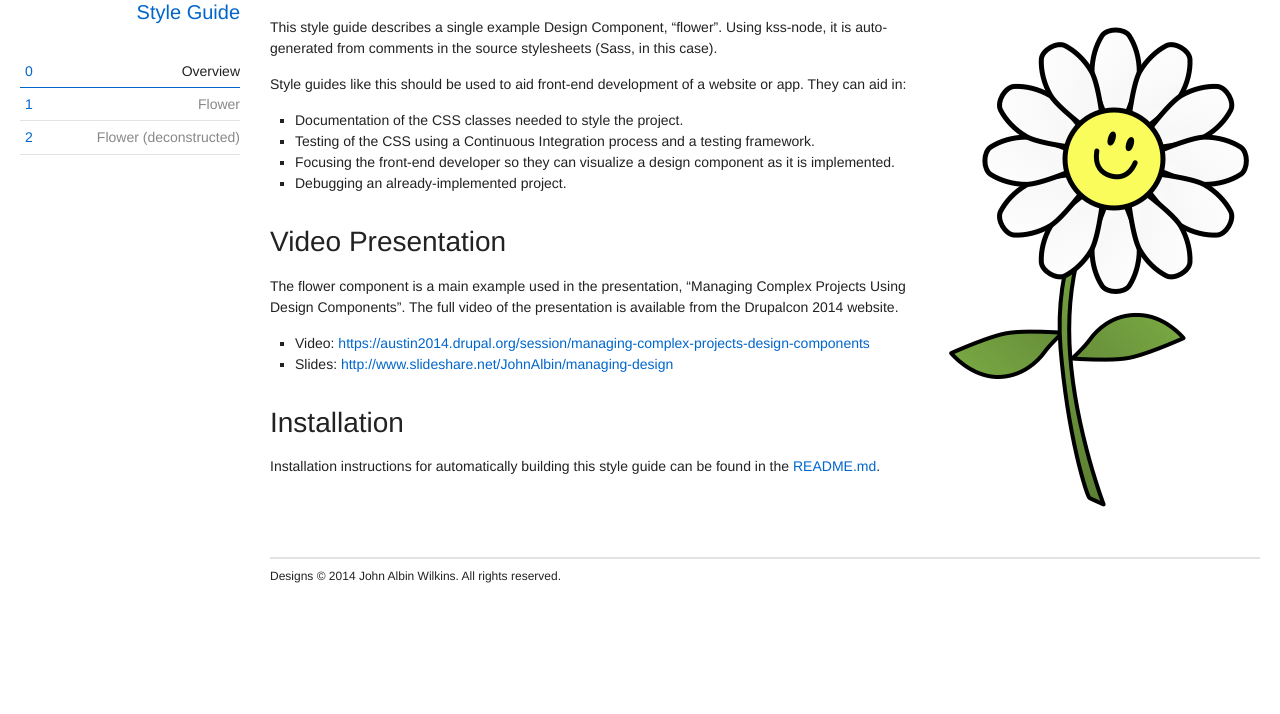
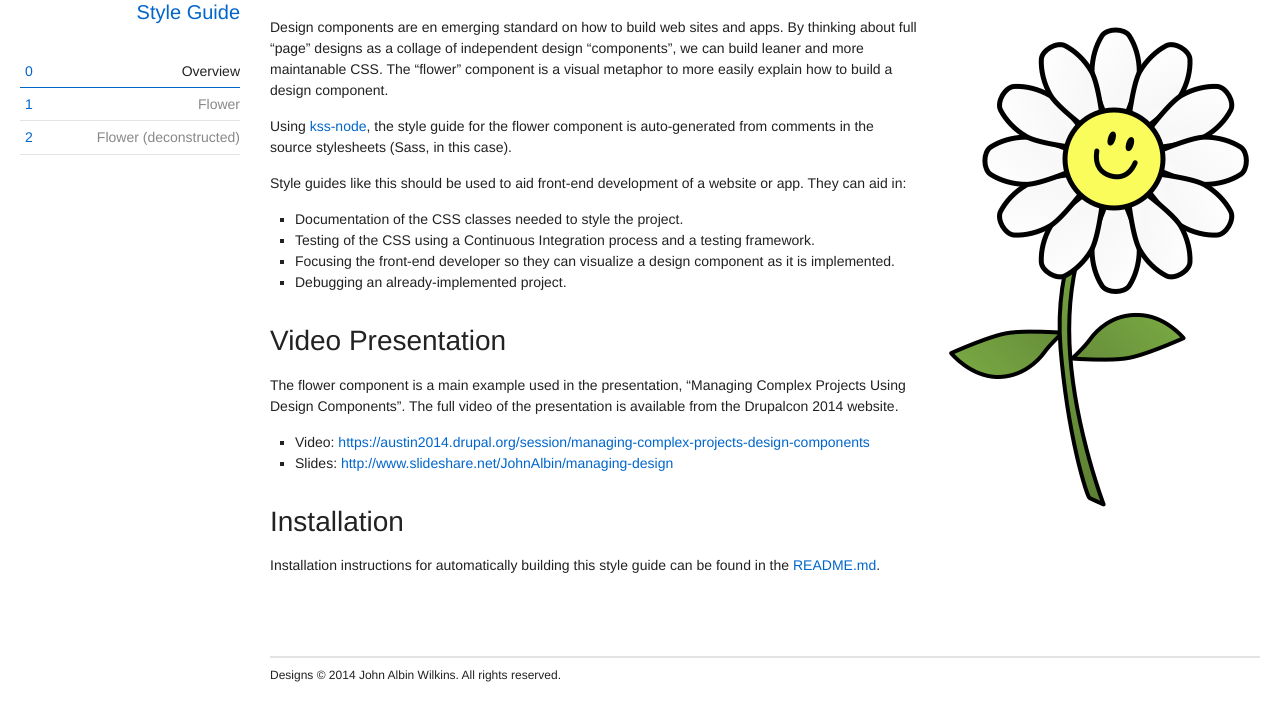
Before and after one commit to JohnAlbin/flower-power, a website: page index.html in a window 1280 px wide. Shown: the part 97-811 px from the top of the page. Drawn offline with Linux system fonts and the light colour scheme.

Commit message:
Add generated style guide and CSS.

```diff
--- a/index.html
+++ b/index.html
@@ -44,7 +44,10 @@
 <p><img src="images/flower.png" alt="The fully rendered Flower component" style="float: right; margin: 0 0 20px 20px">
 
 </p>
-<p>This style guide describes a single example Design Component, “flower”. Using kss-node, it is auto-generated from comments in the source stylesheets (Sass, in this case).
+<p>Design components are en emerging standard on how to build web sites and apps. By thinking about full “page” designs as a collage of independent design “components”, we can build leaner and more maintanable CSS. The “flower” component is a visual metaphor to more easily explain how to build a design component.
+
+</p>
+<p>Using <a href="https://github.com/hughsk/kss-node">kss-node</a>, the style guide for the flower component is auto-generated from comments in the source stylesheets (Sass, in this case).
 
 </p>
 <p>Style guides like this should be used to aid front-end development of a website or app. They can aid in:
```
